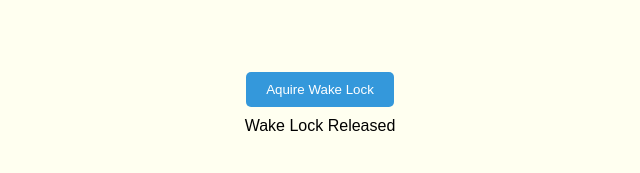
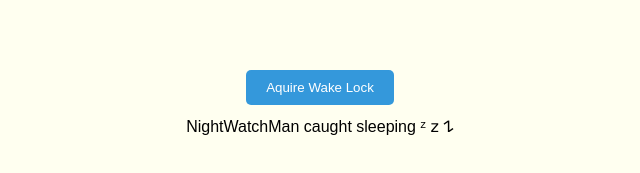
Before and after one commit to aryanbk/Nightwatchman, a plain HTML site: page index.html in a window 1280 px wide. Both pictures are taken after a click on the button "Release Wake Lock". Shown: the part 289-462 px from the top of the page, without its empty margins (320-960 px from the left). Drawn offline with Linux system fonts and the light colour scheme.

Commit message:
add dynamic title

```diff
--- a/index.html
+++ b/index.html
@@ -3,7 +3,7 @@
 	<head>
 		<meta charset="UTF-8" />
 		<meta name="viewport" content="width=device-width, initial-scale=1.0" />
-		<title>Screen Wake Lock Demo</title>
+		<title id="title"></title>
 		<link rel="stylesheet" href="style.css" />
 	</head>
 	<body>
--- a/script.js
+++ b/script.js
@@ -1,5 +1,6 @@
 const wakeLockBtn = document.getElementById("wakeLockBtn");
 const statusText = document.getElementById("status");
+const titleText = document.getElementById("title");
 const container = document.getElementById("container");
 
 let wakeLock = null;
@@ -7,9 +8,10 @@ let wakeLock = null;
 async function requestWakeLock() {
 	try {
 		wakeLock = await navigator.wakeLock.request("screen");
-		statusText.textContent = "Wake Lock Acquired";
 		container.className = "night-mode";
 		wakeLockBtn.textContent = "Release Wake Lock";
+		statusText.textContent = "NightWatchMan is awake..!";
+		titleText.textContent = "NightWatchMan is awake..!";
 	} catch (err) {
 		if (err.name === "NotAllowedError") {
 			statusText.textContent = "Wake Lock Permission Denied";
@@ -24,8 +26,9 @@ wakeLockBtn.addEventListener("click", async () => {
 		wakeLock.release();
 		wakeLock = null;
 		container.className = "day-mode";
-		statusText.textContent = "Wake Lock Released";
 		wakeLockBtn.textContent = "Aquire Wake Lock";
+		statusText.textContent = "NightWatchMan caught sleeping ᶻ 𝗓 𐰁";
+		titleText.textContent = "NightWatchMan caught sleeping ᶻ 𝗓 ";
 	} else {
 		requestWakeLock();
 	}
--- a/style.css
+++ b/style.css
@@ -13,7 +13,7 @@ body {
 	justify-content: center;
 	align-items: center;
 	min-height: 100vh;
-	transition: background-color 0.5s ease;
+	transition: background-color 1s ease;
 }
 
 #wakeLockBtn {
```
